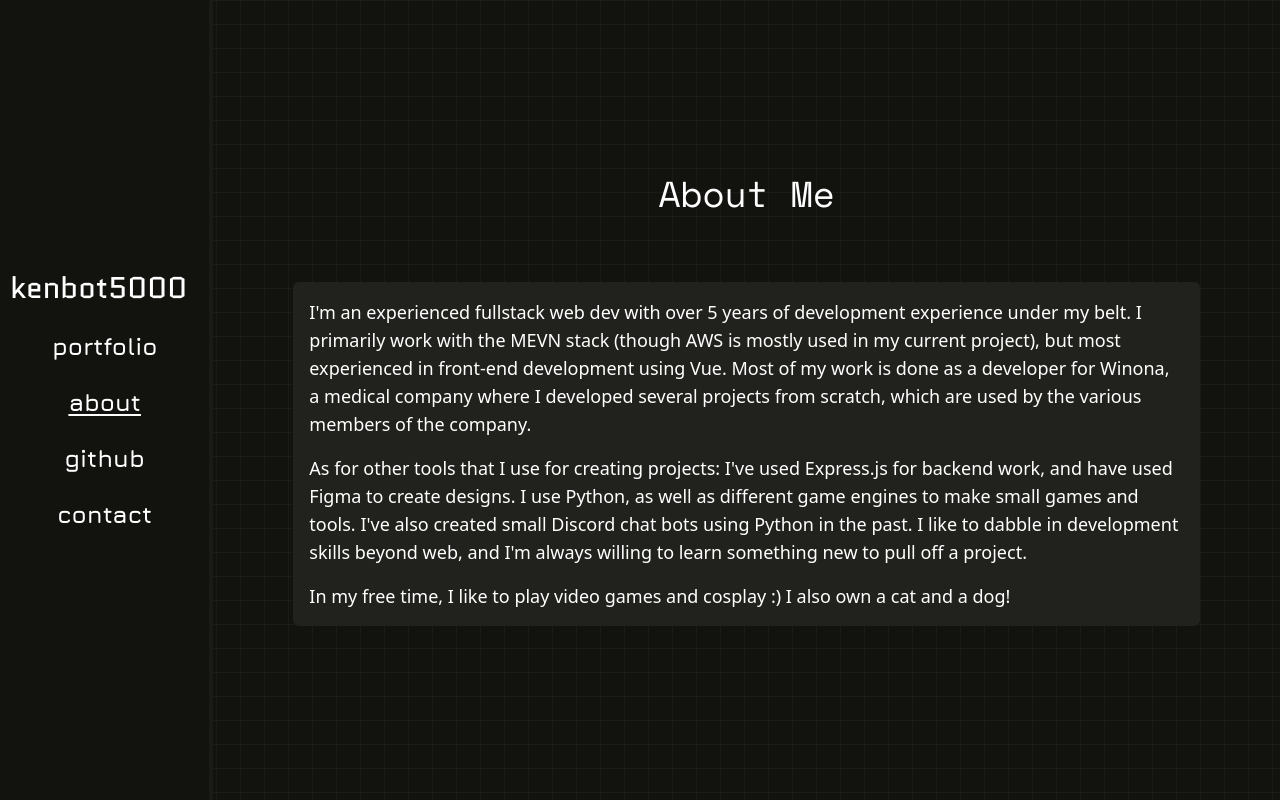
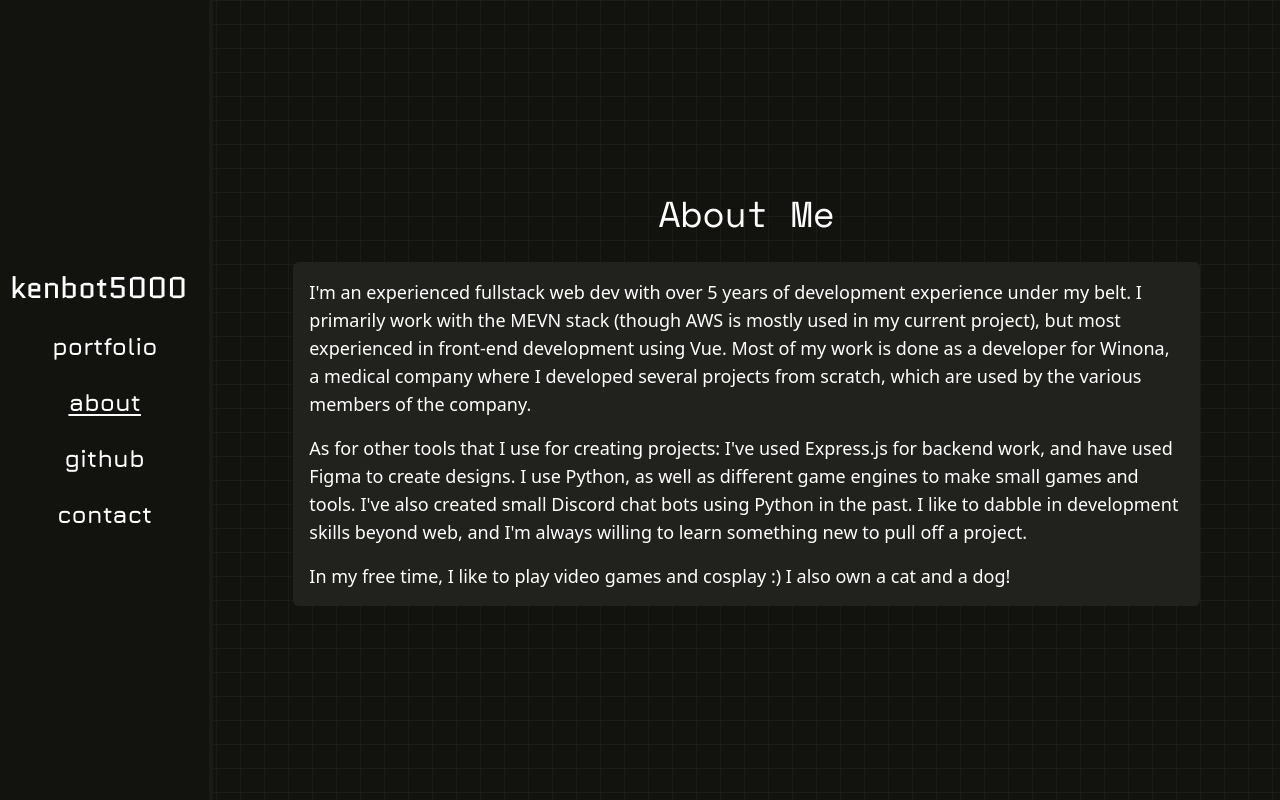
Before and after one commit to kenbot5000/portfolio, a Vue app: page /about in a window 1280 px wide. Built offline with nearby package versions, Linux system fonts and the light colour scheme.

Commit message:
fix: remove extra margin on about

```diff
--- a/src/pages/AboutMe.vue
+++ b/src/pages/AboutMe.vue
@@ -2,7 +2,6 @@
   <div
     class="
       mx-20
-      mt-10
       px-4
       text-white
       bg-[#21221D]
```
